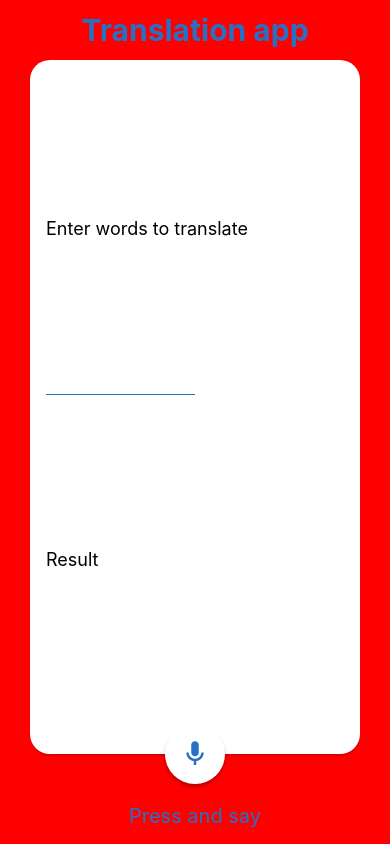
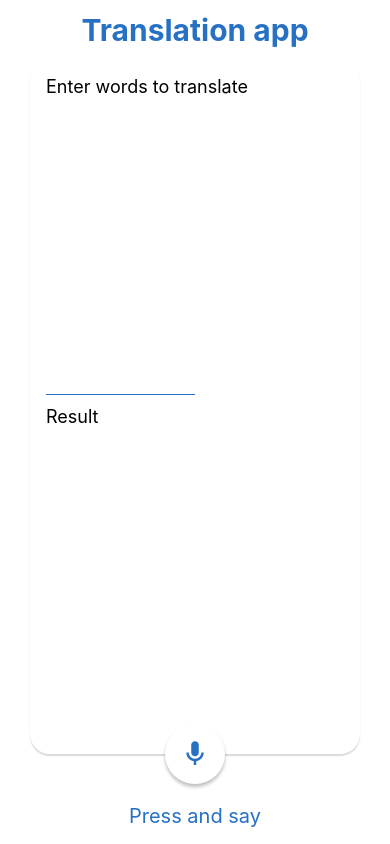
Before and after one commit to adamo-tranbaphuc/demo-translate, a React Native app: screen / in a window 390 px wide. Built offline with nearby package versions, Linux system fonts and the light colour scheme.

Commit message:
fix icon ios and hide keyboard

```diff
--- a/App.js
+++ b/App.js
@@ -18,7 +18,7 @@ import Home from "./src/containers/home";
 const App: () => Node = () => {
 
   return (
-    <SafeAreaView style={{flex:1, backgroundColor:'red'}}>
+    <SafeAreaView style={{flex:1}}>
       <Home/>
     </SafeAreaView>
   );
--- a/src/containers/home/index.js
+++ b/src/containers/home/index.js
@@ -1,7 +1,7 @@
 import React, {useCallback, useEffect, useRef, useState} from 'react';
 import {
     View,
-    Text, Pressable, TextInput
+    Text, Pressable, TextInput, Keyboard
 } from 'react-native';
 import styles from './style';
 import {postTranslate} from "../../services/api";
@@ -82,7 +82,7 @@ const Home = () => {
     }, [])
 
     return (
-        <View style={styles.container}>
+        <Pressable onPress={Keyboard.dismiss} style={styles.container}>
 
             <Text style={styles.txtNameApp}>Translation app</Text>
 
@@ -94,6 +94,7 @@ const Home = () => {
                     ref={refInput}
                     placeholder={"Enter words to translate"}
                     style={styles.txtInput}
+                    multiline
                     returnKeyType={'done'}
                     onChangeText={onChangeText}
                 />
@@ -102,6 +103,7 @@ const Home = () => {
                     placeholder={"Result"}
                     ref={refResultText}
                     editable={false}
+                    multiline
                     style={styles.txtResult}
                 />
 
@@ -115,7 +117,7 @@ const Home = () => {
 
             <Text style={styles.txtHoldToRecord}>Press and say</Text>
 
-        </View>
+        </Pressable>
     );
 };
 
--- a/src/containers/home/style.js
+++ b/src/containers/home/style.js
@@ -7,8 +7,7 @@ import {SHADOW_2, SHADOW_3, SHADOW_5} from "../../utils/consts/shadows";
 
 const styles = StyleSheet.create({
     container: {
-        flex: 1,
-        backgroundColor:'red'
+        flex: 1
     },
     txtNameApp: {
         fontSize: 30,
@@ -33,7 +32,7 @@ const styles = StyleSheet.create({
         height:'45%',
         flex: 1,
         textAlignVertical: 'top',
-        color:'#000'
+        color:'#000',
     },
     txtResult: {
         fontSize: 18,
```
Also changed, not shown: 18 other files (tests, documents, lock files or other folders).
